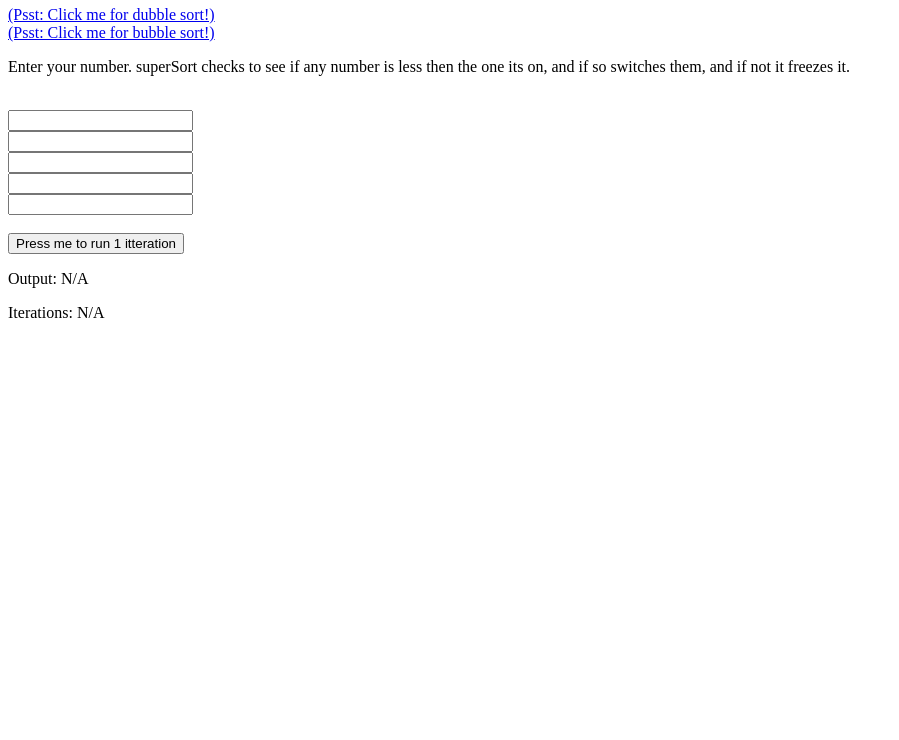
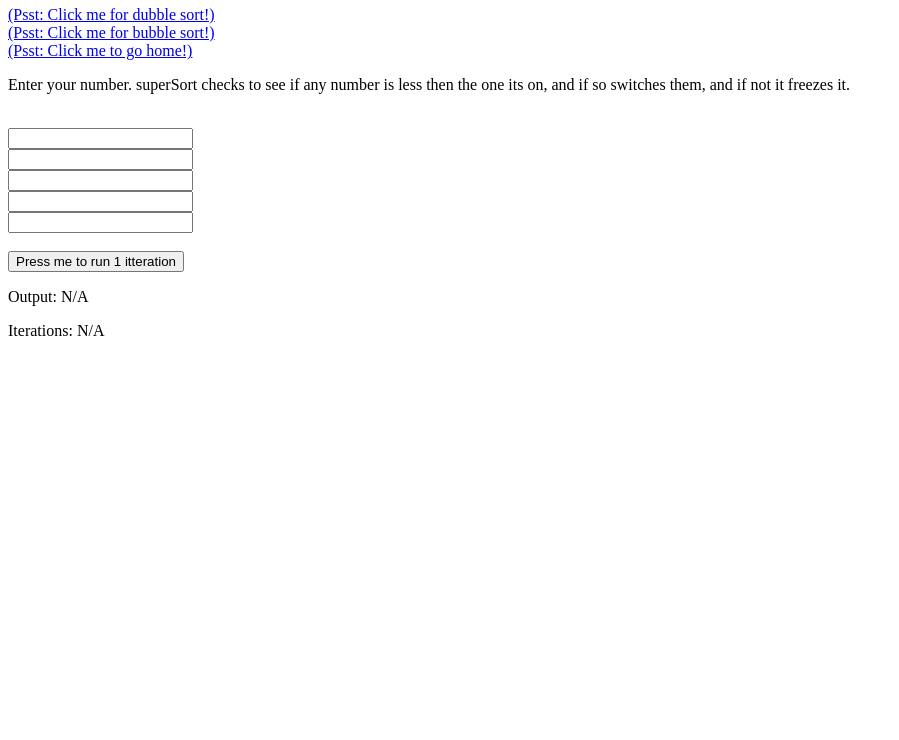
Before and after one commit to Ashui-Idiot/sortingAlgorithms, a plain HTML site: page superSort.html in a window 1280 px wide. Shown: the part 60-800 px from the top of the page, without its empty margins (0-899 px from the left). Drawn offline with Linux system fonts and the light colour scheme.

Commit message:
Update superSort.html

```diff
--- a/superSort.html
+++ b/superSort.html
@@ -1,4 +1,4 @@
-<h1>superSort Algorithm</h1><a href=".\dubble.html">(Psst: Click me for dubble sort!)</a><br><a href=".\bubble.html">(Psst: Click me for bubble sort!)</a><p>Enter your number. superSort checks to see if any number is less then the one its on, and if so switches them, and if not it freezes it.</p><br>
+<h1>superSort Algorithm</h1><a href=".\dubble.html">(Psst: Click me for dubble sort!)</a><br><a href=".\bubble.html">(Psst: Click me for bubble sort!)</a><br><a href=".\index.html">(Psst: Click me to go home!)</a><p>Enter your number. superSort checks to see if any number is less then the one its on, and if so switches them, and if not it freezes it.</p><br>
 <title>superSort</title>
 
 <input type=number id="a">
```
